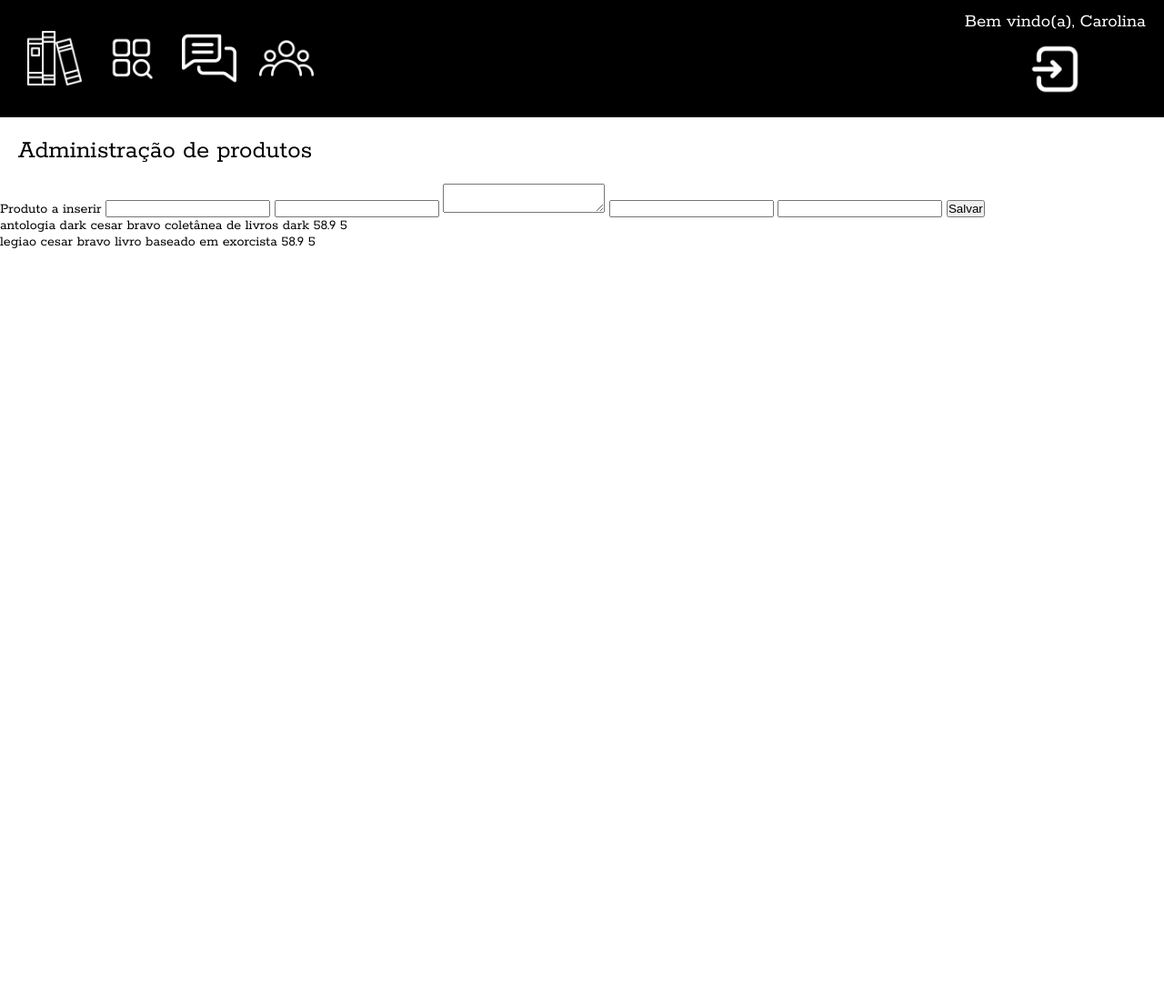
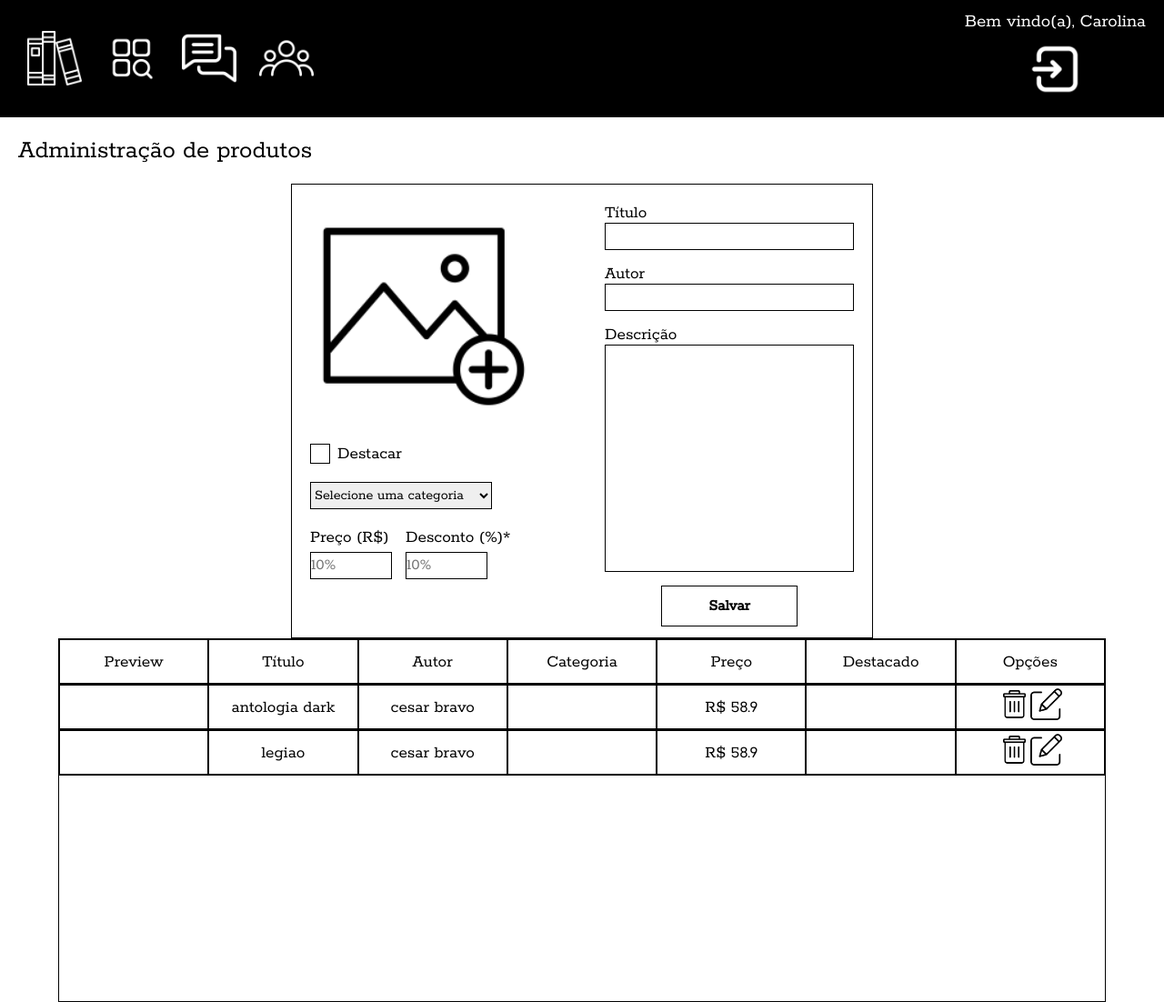
Before and after one commit to yeyhacarol/livraria.php, a PHP site: page /cms/produtos.php in a window 1280 px wide. Shown: the part 132-1234 px from the top of the page at 91% size. Before the commit the page ends 405 px from the top, so only its background shows below. Run offline with PHP 8.4, Linux system fonts and the light colour scheme; data comes from the database, SQL or seed files in the repository; data that the repository does not hold is empty.

Commit message:
front-end do crud de produtos

```diff
--- a/cms/css/header.css
+++ b/cms/css/header.css
@@ -125,10 +125,10 @@ header span {
     transition: width .5s linear 1s, height .5s linear 1.5s, opacity .0s 1s;
 }
 
-.title {
+.header-title {
     padding: 20px;
 }
 
-.title span {
+.header-title span {
     font-size: 1.8rem;
 }
--- /dev/null
+++ b/cms/css/produtos.css
@@ -0,0 +1,247 @@
+.product-insert {
+    width: 50%;
+    height: 500px;
+
+    margin: auto;
+    display: flex;
+    justify-content: center;
+
+    padding: 20px;
+    gap: 50px;
+
+    border: 1px solid #000;
+}
+
+.product-insert span {
+    user-select: none;
+}
+
+.product {
+    width: 50%;
+}
+
+.image-container {
+    width: 250px;
+    height: 250px;
+
+    position: relative;
+    margin-bottom: 15px
+}
+
+#image-input,
+#highlight {
+    display: none;
+}
+
+.highlight {
+    margin-bottom: 20px;
+}
+
+#image-label {
+    width: 100%;
+    height: 100%;
+
+    position: absolute;
+
+    cursor: pointer;
+}
+
+#cadaster-image {
+    width: 100%;
+    height: 100%;
+
+    object-fit: contain;
+}
+
+input[type="checkbox"] {
+    position: absolute;
+    z-index: -1;
+    opacity: 0;
+}
+
+input[type="checkbox"]+label {
+    position: relative;
+    padding-left: 30px;
+
+    cursor: pointer;
+    user-select: none;
+    font-size: 1.2rem;
+}
+
+input[type="checkbox"]+label::before {
+    content: "";
+    position: absolute;
+
+    width: 20px;
+    height: 20px;
+    left: 0;
+    bottom: 0;
+
+    border: 1px solid;
+}
+
+input[type="checkbox"]:checked+label::after {
+    content: "";
+    position: absolute;
+
+    left: 5px;
+    bottom: 5px;
+    width: 10px;
+    height: 25px;
+
+    border-right: 2px solid #000;
+    border-bottom: 2px solid #000;
+    transform: rotate(45deg);
+}
+
+select {
+    width: 200px;
+    height: 30px;
+    margin-bottom: 20px;
+
+    border: 1px solid;
+    font-size: 1rem;
+    font-family: 'Rokkitt';
+}
+
+.prices {
+    display: flex;
+    gap: 15px;
+}
+
+.price, .promotion {
+    display: flex;
+    flex-direction: column;
+}
+
+.price span, .promotion span {
+    font-size: 1.2rem;
+    margin-bottom: 5px;
+}
+
+.price input, .promotion input {
+    width: 90px;
+    height: 30px;
+    border: 1px solid;
+    font-family: 'Rokkitt';
+    font-size: 1.1rem;
+}
+
+input[type=number]::-webkit-inner-spin-button {
+    -webkit-appearance: none;
+}
+
+input[type=number] {
+    -moz-appearance: textfield;
+    appearance: textfield;
+}
+
+.description {
+    width: 50%;
+
+    display: flex;
+    flex-direction: column;
+
+    gap: 15px;
+}
+
+.description span {
+    font-size: 1.2rem;
+}
+
+.description .title,
+.description .author,
+.description .describe-book {
+    display: flex;
+    flex-direction: column;
+}
+
+textarea {
+    resize: none;
+    width: 100%;
+    height: 250px;
+    border: 1px solid;
+    outline-style: none;
+
+    font-family: 'Rokkitt';
+    font-size: 1.1rem;
+}
+
+.description input {
+    width: 100%;
+    height: 30px;
+    border: 1px solid;
+
+    font-family: 'Rokkitt';
+    font-size: 1.1rem;
+
+    outline-style: none;
+}
+
+.description input:focus,
+textarea:focus {
+    border: 2px solid #5e0707;
+}
+
+.product-insert .send {
+    margin: auto;
+}
+
+.save-product {
+    width: 150px !important;
+    height: 45px !important;
+
+    font-weight: 600;
+    background-color:  transparent;
+    cursor: pointer;
+
+    border: 1px solid black;
+    transition: all .5s;
+}
+
+.save-product:hover {
+    background-color: #5e0707;
+    color: white;
+
+    transition: all .5s;
+    transform: scale(1.1);
+}
+
+.products {
+    width: 90%;
+    min-height: 400px;
+    height: auto;
+
+    margin: auto;
+
+    border: 1px solid;
+}
+
+.products-content, .products-data {
+    width: 100%;
+    height: 50px;
+
+    display: flex;
+    justify-content: space-around;
+    align-items: center;
+
+    border-bottom: 1px solid;
+}
+
+.product-data {
+    font-size: 1.2rem;
+
+    border: 1px solid;
+
+    width: 300px;
+    height: 100%;
+
+    display: flex;
+    justify-content: center;
+    align-items: center;
+}
+
+.product-data img {
+    width: 35px;
+    height: 35px;
+}
--- a/cms/produtos.php
+++ b/cms/produtos.php
@@ -1,57 +1,110 @@
 <!DOCTYPE html>
-<html lang="en">
+<html lang="pt-BR">
+
 <head>
     <meta charset="UTF-8">
+    <meta http-equiv="X-UA-Compatible" content="IE=edge">
     <meta name="viewport" content="width=device-width, initial-scale=1.0">
-    <title>Cadastro de produtos</title>
+    <link rel="stylesheet" type="text/css" href="css/reset.css">
+    <link rel="stylesheet" type="text/css" href="css/produtos.css">
+    <title>Administração de produtos</title>
 </head>
+
 <body>
     <?php
-    require_once('header.php');
+    require_once('header.php')
     ?>
 
-    <div class="title">
+    <div class="header-title">
         <span>Administração de produtos</span>
     </div>
 
-    <form name="frmCategoria" method="post" action="<?= $form ?>">
+    <form name="frmProduto" method="post" action="router.php?component=produtos&action=inserir">
+        <div class="product-insert">
             <div class="product">
-            <div class="insert">
-                <span class="gender">Produto a inserir</span>
-                <input type="text" name="txtTitulo" value="" class="input-title">
-                <input type="text" name="txtAutor" value="" class="input-autor">
-                <textarea name="txtDescricao"></textarea>
-                <input type="number" name="txtPreco" value="" class="input-price">
-                <input type="text" name="txtTitulo" value="" class="input-title">
-                <input type="submit" name="btnSalvar" value="Salvar" class="save-gender">
+                <div class="image-container">
+                    <input type="file" id="image-input" accept="image/*">
+                    <label for="image-input" id="image-label"></label>
+                    <img src="img/add-image.png" alt="foto do livro" id="cadaster-image">
+                </div>
+                <div class="highlight">
+                    <input type="checkbox" id="highlight">
+                    <label for="highlight">Destacar</label>
+                </div>
+                <select>
+                    <option value="">Selecione uma categoria</option>
+                </select>
+                <div class="prices">
+                    <div class="price">
+                        <span>Preço (R$)</span>
+                        <input type="number" step="0.1" placeholder="10%">
+                    </div>
+                    <div class="promotion">
+                        <span title="Opcional">Desconto (%)*</span>
+                        <input type="number" step="0.1" placeholder="10%">
+                    </div>
+                </div>
+            </div>
+            <div class="description">
+                <div class="title">
+                    <span>Título</span>
+                    <input type="text">
+                </div>
+                <div class="author">
+                    <span>Autor</span>
+                    <input type="text">
+                </div>
+                <div class="describe-book">
+                    <span>Descrição</span>
+                    <textarea></textarea>
+                </div>
+                <div class="send">
+                    <input type="submit" name="btnSalvar" value="Salvar" class="save-product">
+                </div>
             </div>
         </div>
     </form>
 
+    <div class="products">
+        <div class="products-content">
+            <label class="product-data">Preview</label>
+            <label class="product-data">Título</label>
+            <label class="product-data">Autor</label>
+            <label class="product-data">Categoria</label>
+            <label class="product-data">Preço</label>
+            <label class="product-data">Destacado</label>
+            <label class="product-data">Opções</label>
+        </div>
+
         <?php
-
         require_once('controller/controllerProdutos.php');
 
-        $produtos = listarProdutos();
+        $listaProdutos = listarProdutos();
 
-        foreach($produtos as $item) {
-
+        if ($listaProdutos) {
+            foreach ($listaProdutos as $produtos) {
         ?>
-
-    <div class="dados">
-        <span class="titulo"><?= $item['titulo']?></span>
-        <span class="titulo"><?= $item['autor']?></span>
-        <span class="titulo"><?= $item['descricao']?></span>
-        <span class="titulo"><?= $item['preco']?></span>
-        <span class="titulo"><?= $item['desconto']?></span>
+                <div class="products-data">
+                    <span class="product-data"></span>
+                    <span class="product-data"><?= $produtos['titulo']?></span>
+                    <span class="product-data"><?= $produtos['autor']?></span>
+                    <span class="product-data"></span>
+                    <span class="product-data">R$ <?= $produtos['preco']?></span>
+                    <span class="product-data"></span>
+                    <span class="product-data">
+                        <a href="">
+                            <img src="img/delete.jpg" alt="apagar" title="apagar produto">
+                        </a>
+                        <a href="">
+                            <img src="img/edit.png" alt="editar" title="editar produto" class="edit">
+                        </a>
+                    </span>
                 </div>
-
-
         <?php
             }
+        }
+        ?>
+    </div>
+</body>
 
-    ?>
-
-
-</body>
 </html>
```
Also changed, not shown: cms/img/add-image.png (added). Lines whose indentation alone changed are shown as unchanged.
